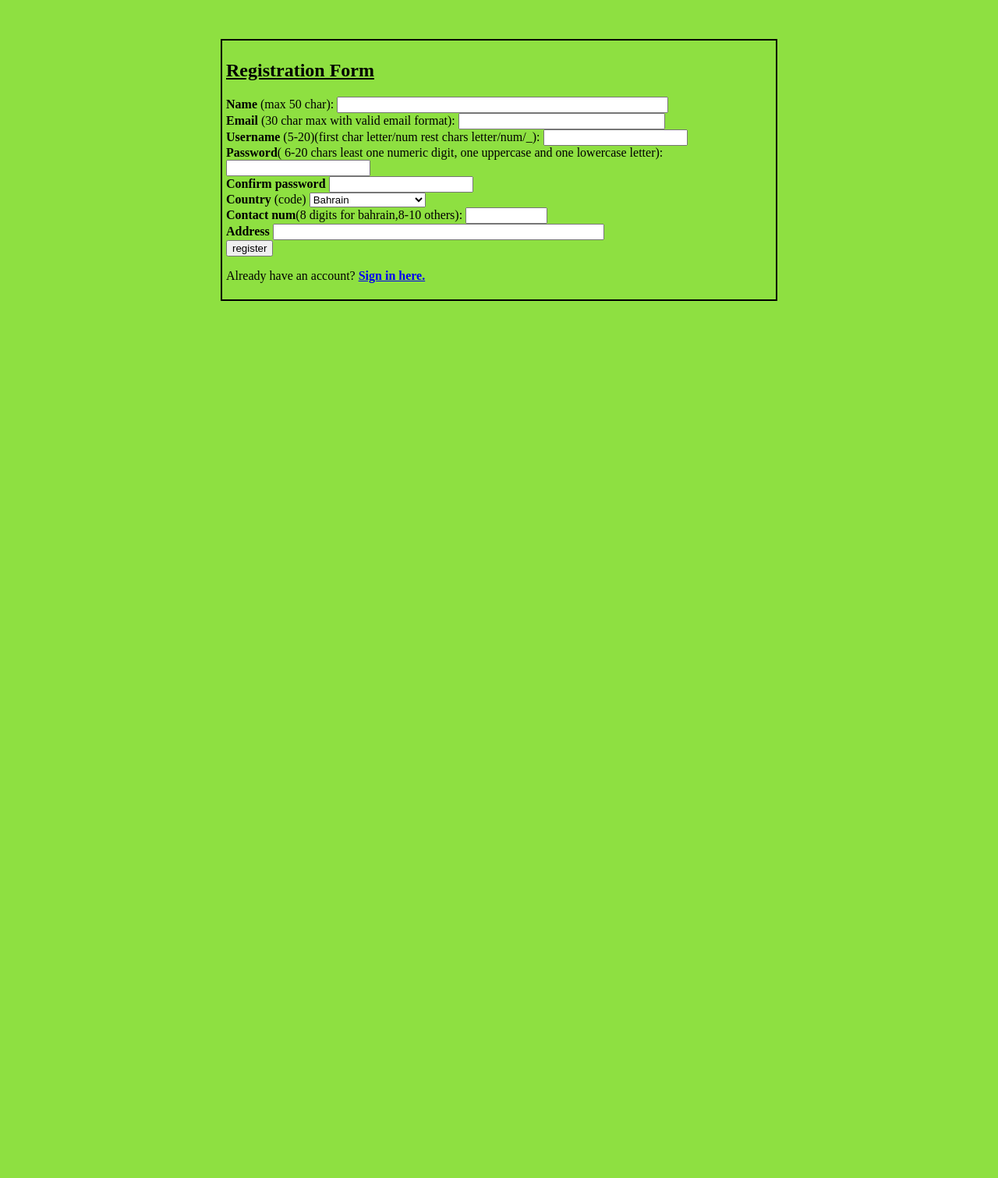
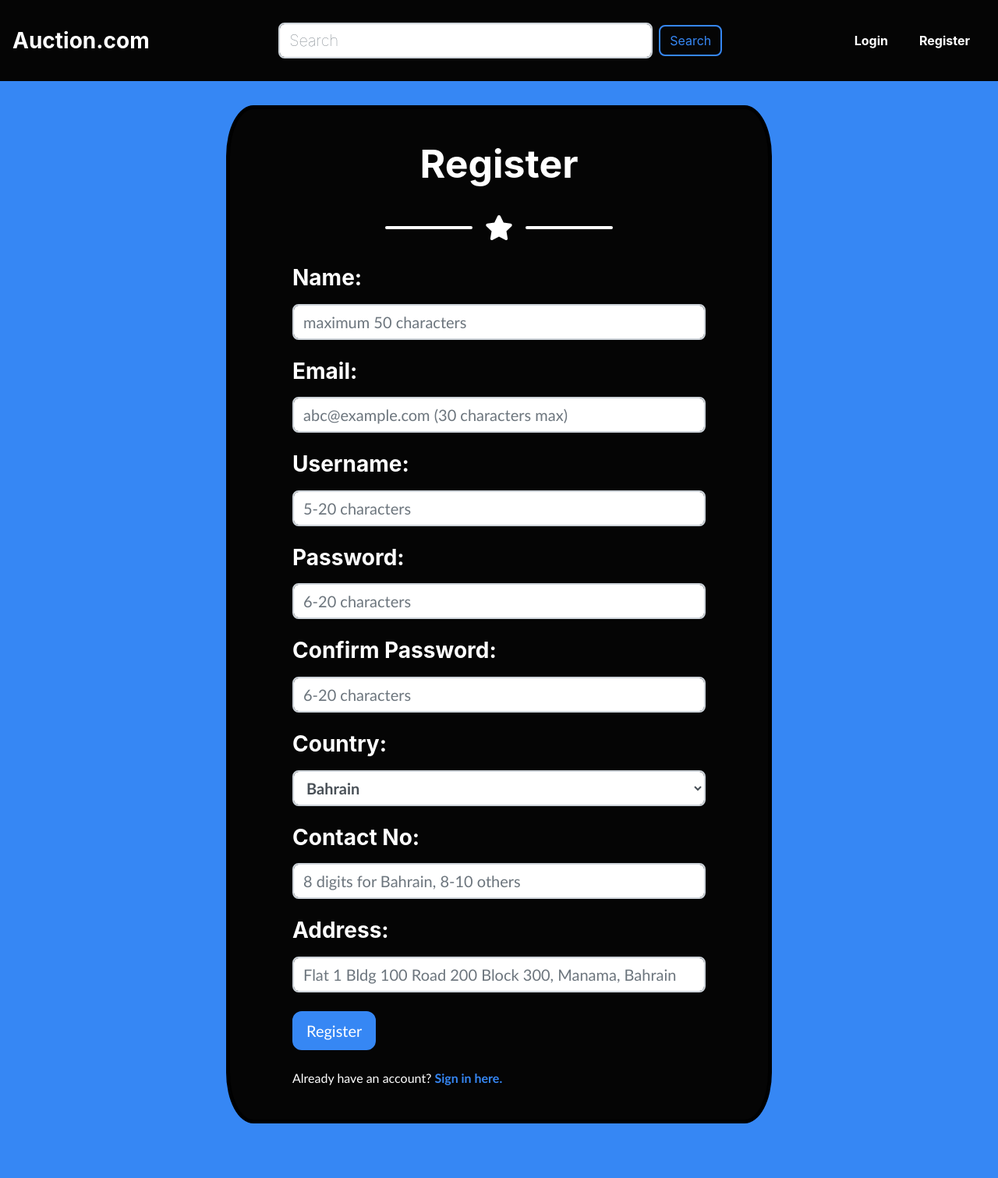
Before and after one commit to adarshsc2000/AuctionWebsite, a PHP site: page /registration_form.php in a window 1280 px wide. Shown: the whole page at 78% size. Before the commit the page ends 386 px from the top, so only its background shows below. Run offline with PHP 8.4, Linux system fonts and the light colour scheme; some libraries are stand-ins or nearby versions; some web fonts are replaced.

Commit message:
Registration_form updated. (some minor changes in reg_login and login-form as well)

```diff
--- a/login_form.php
+++ b/login_form.php
@@ -9,15 +9,13 @@
       margin-top:135px;
       margin-left:auto;
       margin-right:auto;
+      margin-bottom:70px;
       width:700px;
       padding:80px;
       padding-bottom: 25px;
       padding-top: 40px;
       border-radius: 5%;
       border: 5px solid black;
-  }
-  .submit {
-    text-align: center;
   }
   .login {
     font-size: 50px;
@@ -44,7 +42,7 @@
     <label><h3>Username: </h3></label>
     <input class='form-control' type='text' name='username' placeholder="5-20 characters" onkeyup="checkUN(this.value,'login_username_msg')" size='20' required><span id='login_username_msg'></span><br>
 
-    <label><h3>Password</h3></label>
+    <label><h3>Password:</h3></label>
     <input class='form-control' placeholder='6 to 20 characters' type='password' name='password' onkeyup="checkPWD(this.value,'login_pwd_msg')" size='20' required><span id='login_pwd_msg'></span><br>
 
     <input type='hidden' name='JSEnabled' value='false'>
--- a/reg_login.php
+++ b/reg_login.php
@@ -49,7 +49,7 @@
     try{
     require('project_connection.php');
     $h_password=password_hash($password,PASSWORD_DEFAULT);
-    $profilepic='defaultpfp160813439419818483965fda2efae2750.png';
+    $profilepic='default.jpg';
     //$mobile=$country_code.$mobile; will display like that otherwise searching for num becomes difficult in ajax registration
     $sql="INSERT INTO users(USERNAME,PASSWORD,NAME,CONTACT_NUM,EMAIL,COUNTRY,PROFILE_PIC,BUYER_RATING_SUM,BUYER_RATING_COUNT,SELLER_RATING_SUM,SELLER_RATING_COUNT) VALUES (:uname,:hpwd,:name,:mobile,:email,:country,:pfp,:brs, :brc, :srs, :src)";
     $db->beginTransaction();
--- a/registration_form.php
+++ b/registration_form.php
@@ -1,45 +1,80 @@
+<?php
+  require("header_newuser.php");
+?>
 <html>
 <head>
   <script src="reg_loginformvalidation.js" > </script>
+  <style>
+  #register {
+      margin-top:135px;
+      margin-left:auto;
+      margin-right:auto;
+      margin-bottom:70px;
+      width:700px;
+      padding:80px;
+      padding-bottom: 25px;
+      padding-top: 40px;
+      border-radius: 5%;
+      border: 5px solid black;
+  }
+  .register {
+    font-size: 50px;
+  }
+  .form-control {
+    font-size: 20px;
+    font-weight: bolder;
+  }
+  .form-control::placeholder {
+    font-weight: 50;
+  }
+  </style>
 </head>
 
-<body style='background:#8ee041;'>
-
- <div style="margin-top:50px; margin-left:auto; margin-right:auto; width:700px; border: 2px solid black; padding:5px;">
+<body class='bg-primary'>
+ <div id='register' class='bg-secondary text-white container align-items-center'>
    <noscript><h1><b>Please enable JavaScript or use another browser for better user experience</b></h1></noscript>
  <!--registration-->
- <h2><u>Registration Form</u></h2>
+ <div class="container d-flex align-items-center flex-column">
+     <!-- Masthead Heading-->
+     <h1 class="masthead-heading register">Register</h1>
+     <!-- Icon Divider-->
+     <div class="divider-custom divider-light">
+         <div class="divider-custom-line"></div>
+         <div class="divider-custom-icon"><i class="fas fa-star"></i></div>
+         <div class="divider-custom-line"></div>
+     </div>
+ </div>
  <form onSubmit="return checkRegistrationInputs();" method='post' action='reg_login.php'>
-    <b>Name</b> (max 50 char):
-    <input type='text' name='name' onkeyup="checkFN(this.value)" size='50' required><span id='name_msg'></span><br>
+    <label><h3>Name:</h3></label>
+    <input class='form-control' type='text' name='name' placeholder="maximum 50 characters" onkeyup="checkFN(this.value)" size='50' required><span id='name_msg'></span><br>
 
-    <b>Email</b> (30 char max with valid email format):
-    <input type='text' name='mail' onkeyup="checkMAIL(this.value)" size='30' required><span id='mail_msg'></span><br>
+    <label><h3>Email:</h3></label>
+    <input class='form-control' type='text' name='mail' placeholder="abc@example.com (30 characters max)" onkeyup="checkMAIL(this.value)" size='30' required><span id='mail_msg'></span><br>
 
-    <b>Username</b> (5-20)(first char letter/num rest chars letter/num/_):
-    <input type='text' name='username' onkeyup="checkUN(this.value,'reg_username_msg')" size='20' required><span id='reg_username_msg'></span><br>
+    <label><h3>Username:</h3></label>
+    <input class='form-control' type='text' name='username' placeholder="5-20 characters" onkeyup="checkUN(this.value,'reg_username_msg')" size='20' required><span id='reg_username_msg'></span><br>
 
-    <b>Password</b>( 6-20 chars least one numeric digit, one uppercase and one lowercase letter):
-    <input type='password' name='password' onkeyup="checkPWD(this.value,'reg_pwd_msg')" size='20' required><span id='reg_pwd_msg'></span><br>
+    <label><h3>Password:</h3></label>
+    <input class='form-control' type='password' name='password' placeholder="6-20 characters" onkeyup="checkPWD(this.value,'reg_pwd_msg')" size='20' required><span id='reg_pwd_msg'></span><br>
 
-    <b>Confirm password</b>
-    <input type='password' name='cnfm_password' onkeyup="confirmPWD(this.value)" size='20' required><span id='cfmpwd_msg'></span><br>
-    <b>Country</b> (code)
-    <select name="country_code" onchange="checkMBL(document.forms[0].mobile.value)" required >
+    <label><h3>Confirm Password:</h3></label>
+    <input class='form-control' type='password' name='cnfm_password' placeholder="6-20 characters" onkeyup="confirmPWD(this.value)" size='20' required><span id='cfmpwd_msg'></span><br>
+    <label><h3>Country:</h3></label>
+    <select class='form-control' name="country_code" onchange="checkMBL(document.forms[0].mobile.value)" required >
       <option value="+973" selected>Bahrain</option>
       <option value="+966">Saudi Arabia</option>
       <option value="+971">United Arab Emirates</option>
     </select><br>
 
-    <b>Contact num</b>(8 digits for bahrain,8-10 others):
-    <input type='text' name='mobile' onkeyup="checkMBL(this.value)" size='10' required><span id='mobile_msg'></span><br>
-    <b>Address</b>
-    <input type='text' name='address' onkeyup="checkAddr(this.value)" size='50' required><span id='addr_msg'></span><br>
+    <label><h3>Contact No:</h3></label>
+    <input class='form-control' type='text' name='mobile' placeholder="8 digits for Bahrain, 8-10 others" onkeyup="checkMBL(this.value)" size='10' required><span id='mobile_msg'></span><br>
+    <label><h3>Address:</h3></label>
+    <input class='form-control' type='text' name='address' placeholder="Flat 1 Bldg 100 Road 200 Block 300, Manama, Bahrain" onkeyup="checkAddr(this.value)" size='50' required><span id='addr_msg'></span><br>
 
     <input type='hidden' name='JSEnabled' value='false'>
-    <input type='submit' name='register_user' value='register'>
+    <input class='btn btn-lg btn-primary' type='submit' name='register_user' value='Register'>
   </form>
-
+</br>
   <p>Already have an account? <b><a href="login_form.php">Sign in here.</a></b> </p>
  </div>
 <?php
```
